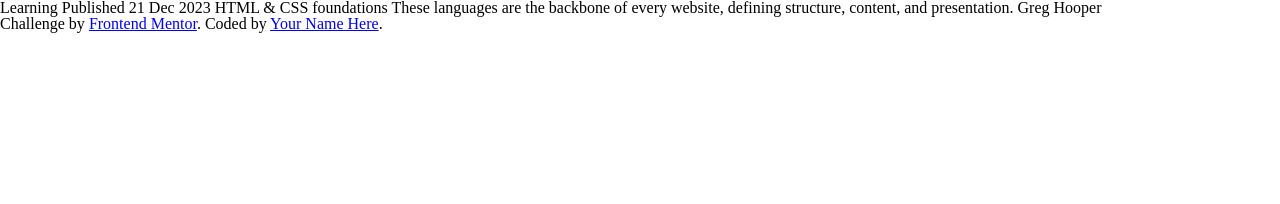
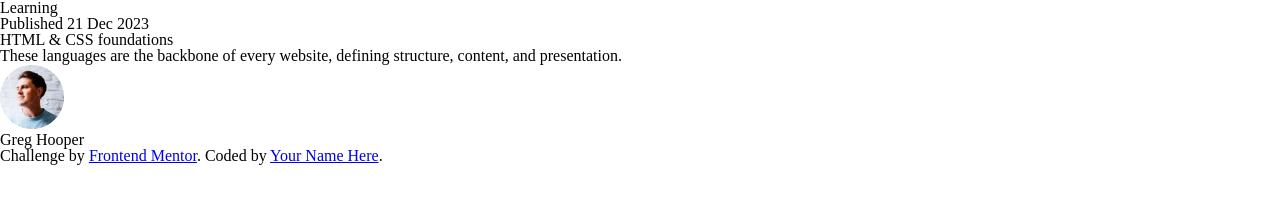
Before and after one commit to eric-suzuki-dev/frontend_mentor_10_challenge, a plain HTML site: page index.html in a window 1280 px wide. Drawn offline with Linux system fonts and the light colour scheme.

Commit message:
base-tag

```diff
--- a/index.html
+++ b/index.html
@@ -18,19 +18,28 @@
 </head>
 <body>
 
-  Learning
+<section class="container">
+  <div class="imagem"></div>
 
-  Published 21 Dec 2023
+  <div class="card">
+ <h2>Learning</h2>
 
-  HTML & CSS foundations
+ <span>Published 21 Dec 2023</span>
 
-  These languages are the backbone of every website, defining structure, content, and presentation.
+  <h3>HTML & CSS foundations</h3>
 
-  Greg Hooper
+ <p>These languages are the backbone of every website, defining structure, content, and presentation.</p>
+</div>
 
-  <div class="attribution">
+<div class="avatar">
+  <img src="./assets/images/image-avatar.webp" alt="foto">
+ <p>Greg Hooper</p>
+</div>
+</section>
+
+  <footer class="attribution">
     Challenge by <a href="https://www.frontendmentor.io?ref=challenge" target="_blank">Frontend Mentor</a>.
     Coded by <a href="#">Your Name Here</a>.
-  </div>
+  </footer>
 </body>
 </html>
```
